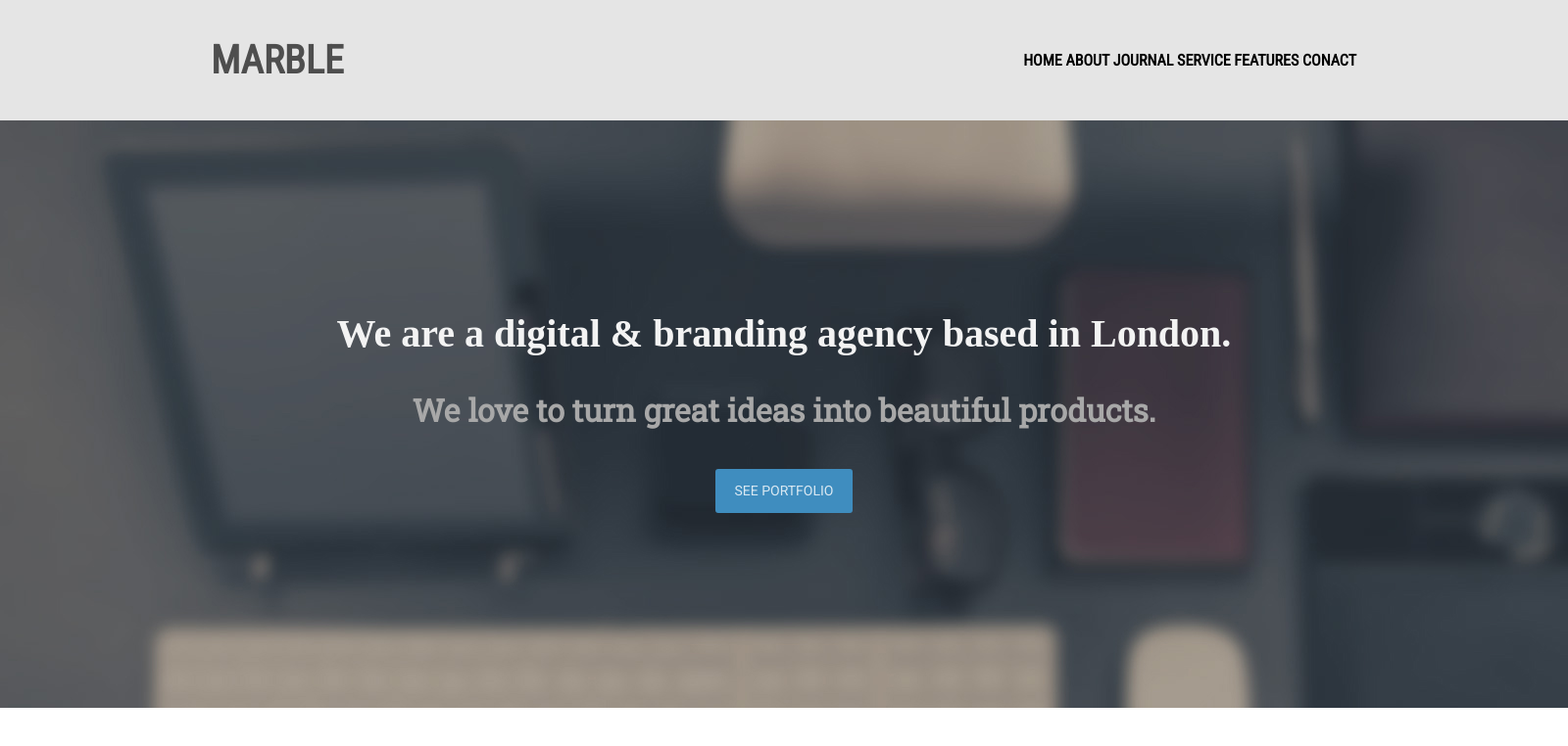
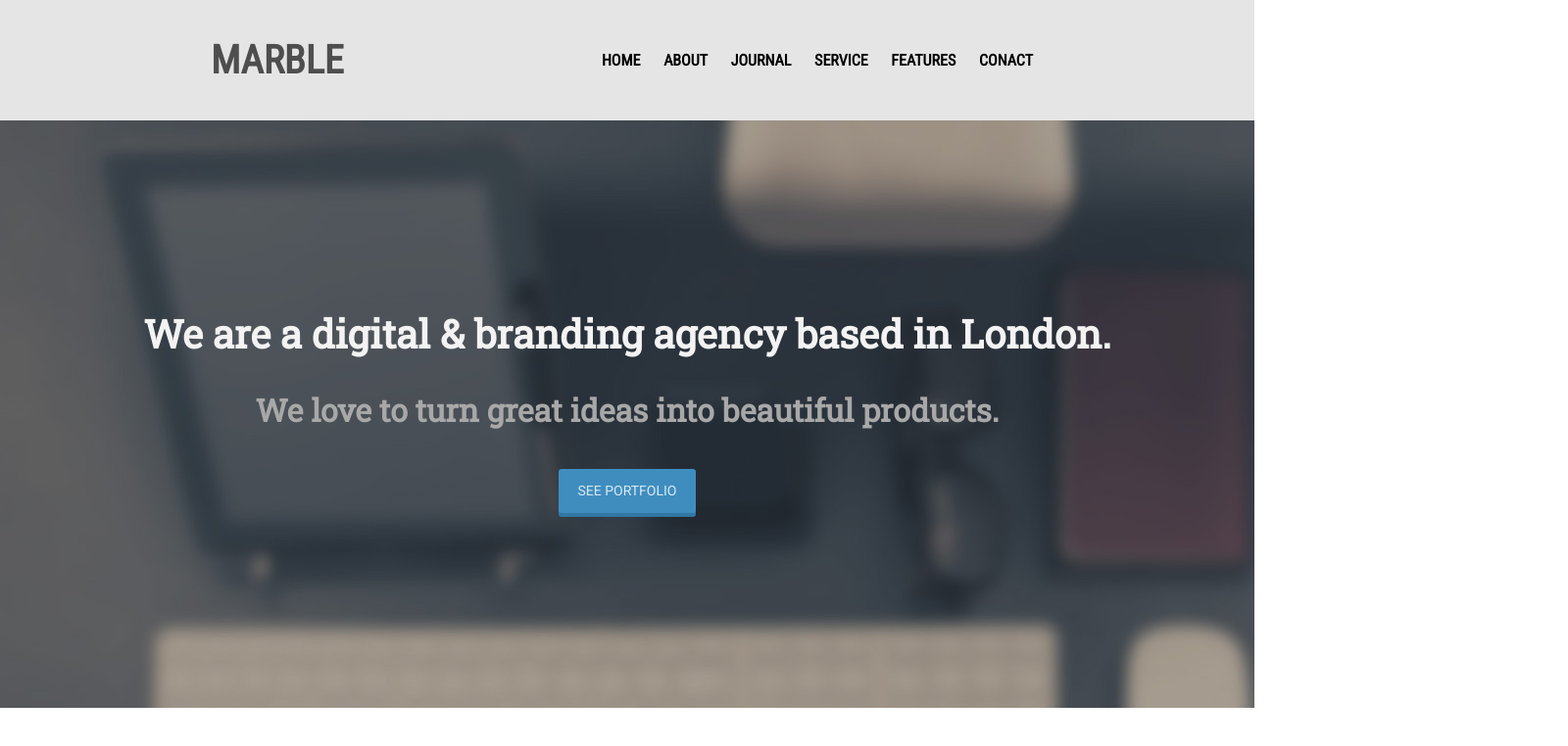
Before and after one commit to alex1mo/Marble, a website: page src/index.html in a window 1280 px wide. Shown: the whole page at 98% size, 1600 px wide, since content can reach past the window. Drawn offline with Linux system fonts and the light colour scheme; files that its build step writes are made by us from their sources.

Commit message:
finish section.slider

```diff
--- a/gulpfile.js
+++ b/gulpfile.js
@@ -1,89 +1,85 @@
-'use strict';
+'use strict'
 
-var gulp = require('gulp');
-var less = require('gulp-less');
-var concat = require('gulp-concat');
-var debug = require('gulp-debug');
-var cleanCSS = require('gulp-clean-css');
-var uglify = require('gulp-uglify');
-var runSequence = require('run-sequence');
-var sourcemaps = require('gulp-sourcemaps');
-var gulpIf = require('gulp-if');
-var clean = require('gulp-clean');
-var browserSync = require('browser-sync').create();
+var gulp = require('gulp')
+var less = require('gulp-less')
+var concat = require('gulp-concat')
+var debug = require('gulp-debug')
+var cleanCSS = require('gulp-clean-css')
+var uglify = require('gulp-uglify')
+var runSequence = require('run-sequence')
+var sourcemaps = require('gulp-sourcemaps')
+var gulpIf = require('gulp-if')
+var clean = require('gulp-clean')
+var browserSync = require('browser-sync').create()
 
-const isDevelopment = !process.env.NODE_ENV || process.env.NODE_ENV == 'development';
+const isDevelopment = !process.env.NODE_ENV || process.env.NODE_ENV == 'development'
 // $ NODE_ENV=production gulp styles
 
-
-gulp.task('css', function(cb){
+gulp.task('css', function (cb) {
   gulp.src('src/**/*.{css,less}')
     .pipe(gulpIf(isDevelopment, sourcemaps.init()))
     .pipe(less())
     .pipe(concat('all.css'))
     .pipe(cleanCSS())
     .pipe(gulpIf(isDevelopment, sourcemaps.write()))
-		.pipe(gulp.dest('public/css'));
-	cb();
-});
+    .pipe(gulp.dest('public/css'))
+  cb()
+})
 
-gulp.task('js', function(cb){
+gulp.task('js', function (cb) {
   gulp.src('src/**/*.js')
     .pipe(gulpIf(isDevelopment, sourcemaps.init()))
     .pipe(concat('index.js'))
     .pipe(uglify())
     .pipe(gulpIf(isDevelopment, sourcemaps.write()))
-		.pipe(gulp.dest('public/js'));
-	cb();
-});
+    .pipe(gulp.dest('public/js'))
+  cb()
+})
+
+gulp.task('html', function (cb) {
+  gulp.src('src/index.html')
+    .pipe(gulp.dest('public'))
+  cb()
+})
+
+gulp.task('clean', function (cb) {
+  return gulp.src('public', {read: false})
+    .pipe(clean())
+})
+
+gulp.task('build', ['clean'], function (cb) {
+  runSequence(['html', 'css', 'js'], cb)
+})
+
+gulp.task('watch', function (cb) {
+  gulp.watch('src/**/*.*', ['css'])
+  gulp.watch('src/**/*.js', ['js'])
+  gulp.watch('src/index.html', ['html'])
+  gulp.watch('src/**/*.*', ['copy'])
+  cb()
 
 
+  browserSync.watch('src/**/*.*').on('change', browserSync.reload)
+})
 
-gulp.task('html', function(cb){
-	gulp.src('src/index.html')
-		.pipe(gulp.dest('public'));
-	cb();
-});
+gulp.task('run', function (cb) {
+  runSequence('build', 'watch', cb)
+})
 
-gulp.task('clean', function(cb){
-	return gulp.src('public', {read: false})
-		.pipe(clean());
-});
-
-
-gulp.task('build', ['clean'], function(cb){
-	runSequence(['html', 'css', 'js'], cb);
-});
-
-
-gulp.task('watch', function(cb){
-	gulp.watch('src/**/*.*', ['css']);
-	gulp.watch('src/**/*.js', ['js']);
-	gulp.watch('src/index.html', ['html']);
-	gulp.watch('src/**/*.*', ['copy']);
-	cb();
-});
-
-
-gulp.task('run', function(cb){
-	runSequence('build', 'watch', cb);
-});
-
-
-gulp.task('sync', function(cb){
+gulp.task('sync', function (cb) {
   browserSync.init({
     server: 'public'
-	});
+  })
 
-	browserSync.watch('src/**/*.*').on('change', browserSync.reload);
-});
+  browserSync.watch('src/**/*.*').on('change', browserSync.reload)
+})
 
 gulp.task('copy', function () {
   return gulp
     .src('src/assets/**/*.*')
-		 .pipe(gulp.dest('public/assets'));
-});
+    .pipe(gulp.dest('public/assets'))
+})
 
-gulp.task('dev', function(cb){
-	runSequence('build', ['watch', 'sync', "copy"], cb);
-});
+gulp.task('dev', function (cb) {
+  runSequence('build', ['watch', 'sync', 'copy'], cb)
+})
--- a/src/css/_header.scss
+++ b/src/css/_header.scss
@@ -21,7 +21,10 @@ header {
     line-height: 35px;
     padding-left: 0;
     padding-right: 216px;
-    a:hover {
+    > a {
+      padding: 0 10px;
+    }
+    > a:hover {
       color: #1abb9c;
     }
   }
--- a/src/css/_section.slider.scss
+++ b/src/css/_section.slider.scss
@@ -4,7 +4,7 @@
   height: 600px;
   background: url(../img/banner.jpg) no-repeat;
   > :nth-child(1) {
-    font-family: RobotoSlab;
+    font-family: "Roboto Slab", sans-serif;
     color: #f3f3f3;
     font-size: 40px;
     font-weight: 700;
@@ -25,7 +25,8 @@
     width: 140px;
     height: 45px;
     padding: 0;
-    > span {
+    box-shadow: 0 4px 0px 0px rgba(49, 119, 163, 1);
+    > span > a {
       font-family: "Roboto", sans-serif;
       color: rgba(255, 255, 255, 0.8);
       font-size: 14px;
--- a/src/css/style.scss
+++ b/src/css/style.scss
@@ -11,8 +11,7 @@ $f-f: "Roboto Condensed", sans-serif;
 }
 
 body {
-  width: 1600px;
-  height: 100vh;
+  width: 100%;
 }
 
 @import "header";
--- a/src/index.html
+++ b/src/index.html
@@ -30,7 +30,9 @@
 			<span>We love to turn great ideas into beautiful products.</span>
 		</div>
 		<div>
-			<span>see Portfolio</span>
+			<span>
+				<a href="">see Portfolio</a>
+			</span>
 		</div>
 	</section>
 </body>
```
Also changed, not shown: public/index.html (+3 -1 lines), public/css/all.css, src/css/style.css. Lines whose indentation alone changed are shown as unchanged.
